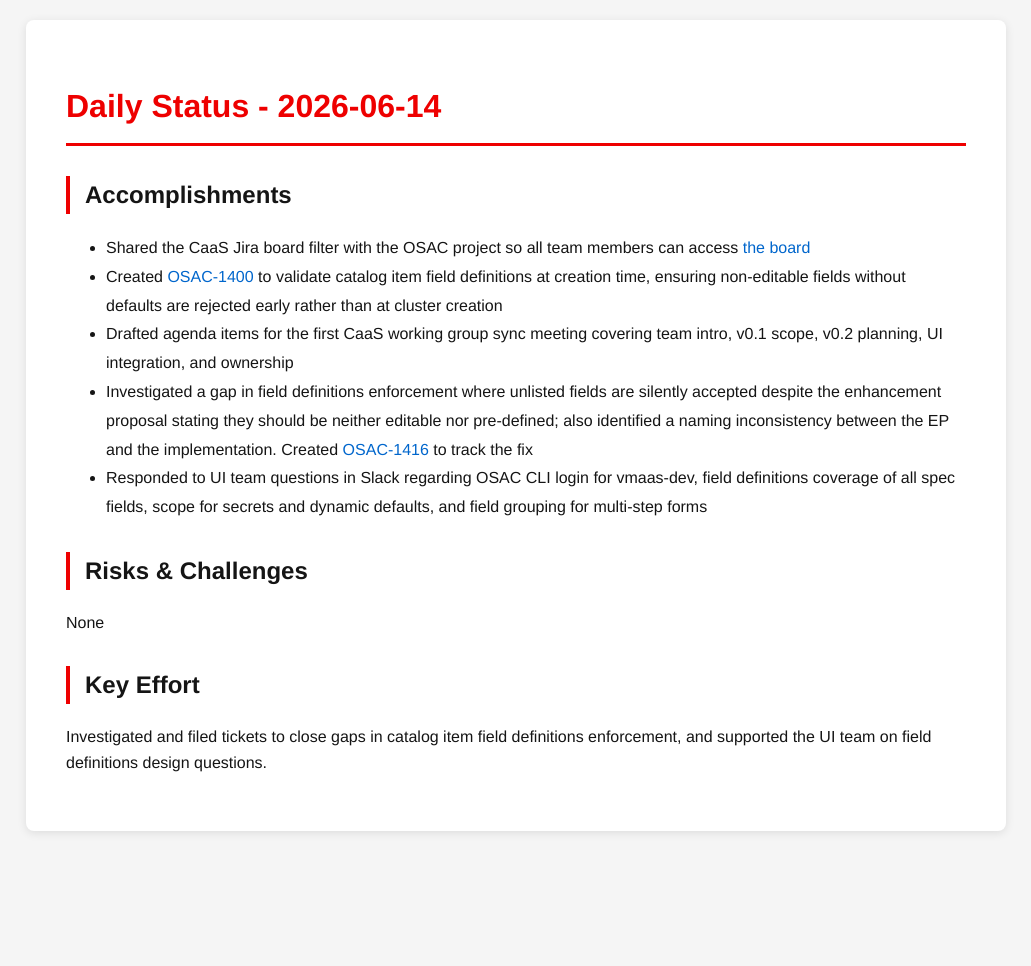
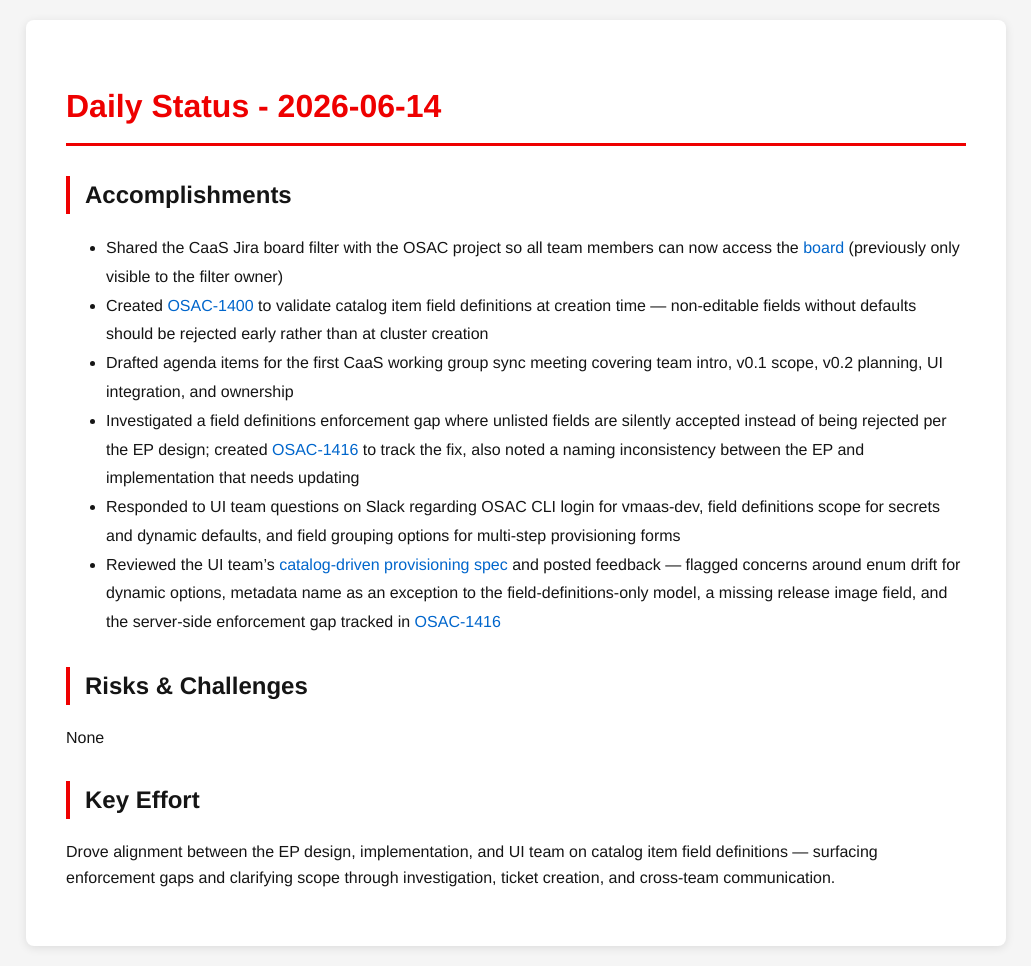
Before and after one commit to tzvatot/daily-status, a Jekyll site: the page built from 2026-06-14.md, in a window 1280 px wide. Shown: the whole page, without its empty margins (124-1155 px from the left). Built offline with Jekyll 4.4.1, drawn with Linux system fonts in a browser that asks for light colours; before the commit the page ends 900 px from its top, so only the background shows below that.

Commit message:
Daily status update - 2026-06-14

```diff
--- a/2026-06-14.md
+++ b/2026-06-14.md
@@ -7,14 +7,15 @@
 # Daily Status - 2026-06-14
 
 ## Accomplishments
-- Shared the CaaS Jira board filter with the OSAC project so all team members can access [the board](https://redhat.atlassian.net/jira/software/c/projects/OSAC/boards/12411)
-- Created [OSAC-1400](https://redhat.atlassian.net/browse/OSAC-1400) to validate catalog item field definitions at creation time, ensuring non-editable fields without defaults are rejected early rather than at cluster creation
+- Shared the CaaS Jira board filter with the OSAC project so all team members can now access the [board](https://redhat.atlassian.net/jira/software/c/projects/OSAC/boards/12411) (previously only visible to the filter owner)
+- Created [OSAC-1400](https://redhat.atlassian.net/browse/OSAC-1400) to validate catalog item field definitions at creation time — non-editable fields without defaults should be rejected early rather than at cluster creation
 - Drafted agenda items for the first CaaS working group sync meeting covering team intro, v0.1 scope, v0.2 planning, UI integration, and ownership
-- Investigated a gap in field definitions enforcement where unlisted fields are silently accepted despite the enhancement proposal stating they should be neither editable nor pre-defined; also identified a naming inconsistency between the EP and the implementation. Created [OSAC-1416](https://redhat.atlassian.net/browse/OSAC-1416) to track the fix
-- Responded to UI team questions in Slack regarding OSAC CLI login for vmaas-dev, field definitions coverage of all spec fields, scope for secrets and dynamic defaults, and field grouping for multi-step forms
+- Investigated a field definitions enforcement gap where unlisted fields are silently accepted instead of being rejected per the EP design; created [OSAC-1416](https://redhat.atlassian.net/browse/OSAC-1416) to track the fix, also noted a naming inconsistency between the EP and implementation that needs updating
+- Responded to UI team questions on Slack regarding OSAC CLI login for vmaas-dev, field definitions scope for secrets and dynamic defaults, and field grouping options for multi-step provisioning forms
+- Reviewed the UI team's [catalog-driven provisioning spec](https://gist.github.com/batzionb/d6bb05faf56a1d8e9bf7ee194aa1356f) and posted feedback — flagged concerns around enum drift for dynamic options, metadata name as an exception to the field-definitions-only model, a missing release image field, and the server-side enforcement gap tracked in [OSAC-1416](https://redhat.atlassian.net/browse/OSAC-1416)
 
 ## Risks & Challenges
 None
 
 ## Key Effort
-Investigated and filed tickets to close gaps in catalog item field definitions enforcement, and supported the UI team on field definitions design questions.
+Drove alignment between the EP design, implementation, and UI team on catalog item field definitions — surfacing enforcement gaps and clarifying scope through investigation, ticket creation, and cross-team communication.
```
